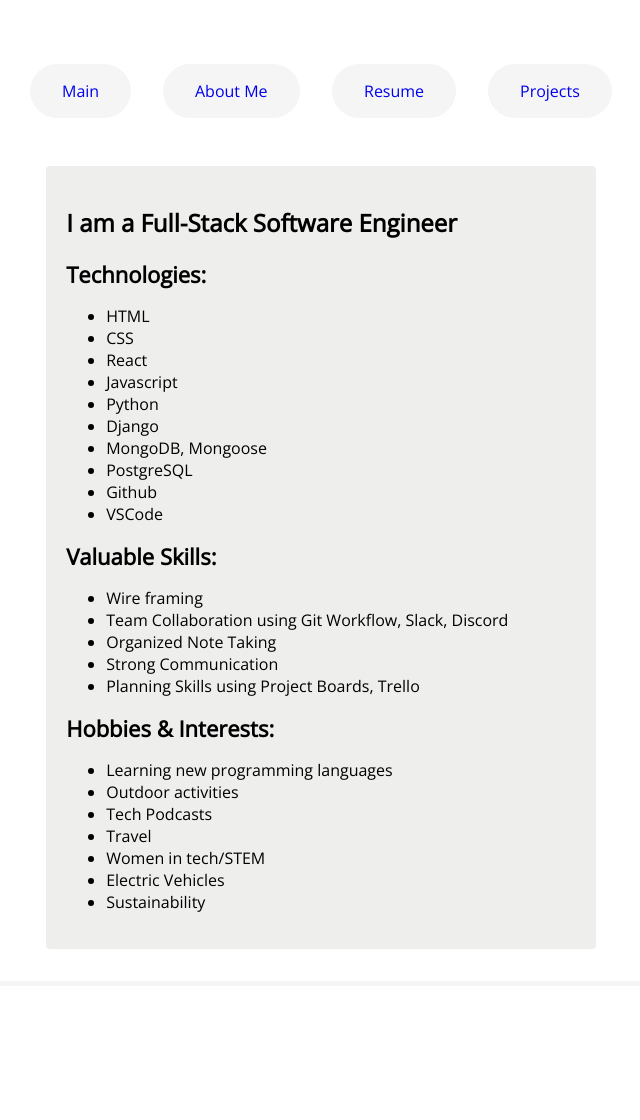
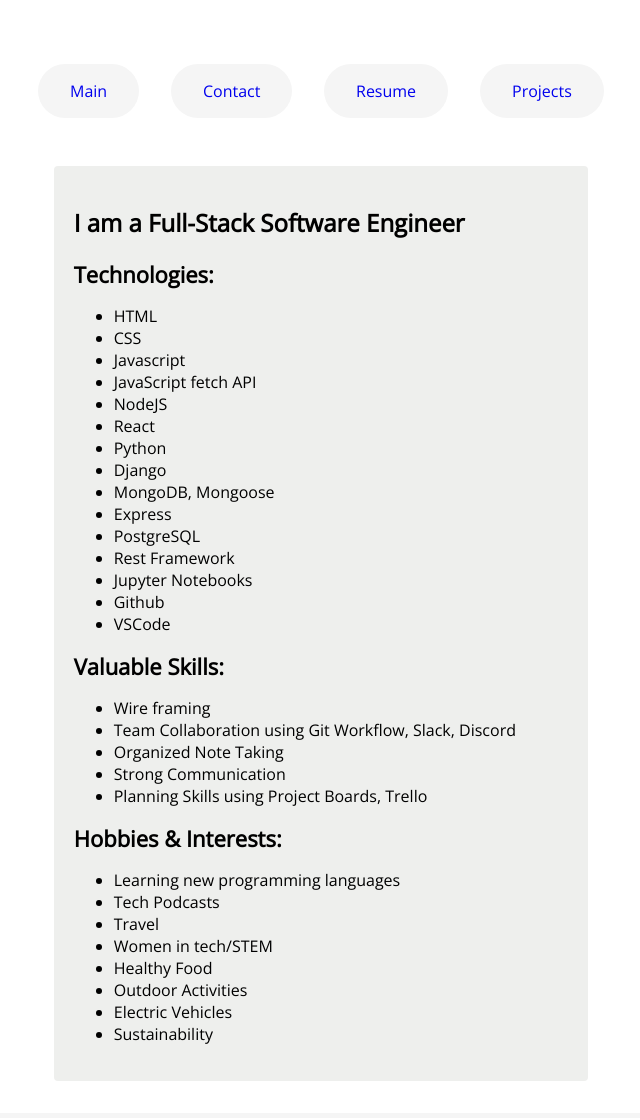
Before and after one commit to Kimberlybree/Portfolio, a React (Create React App) app: page /AboutMe in a window 1280 px wide. Shown: the top 1120 px of the page, without its empty margins (329-969 px from the left). Before the commit the page ends 1034 px from the top, so only its background shows below. Built offline with nearby package versions, Linux system fonts and the light colour scheme.

Commit message:
updating

```diff
--- a/public/index.html
+++ b/public/index.html
@@ -1,19 +1,19 @@
 <!DOCTYPE html>
 <html lang="en">
   <head>
-    <meta charset="utf-8" href="%PUBLIC_URL%/icon.ico" />
+    <meta charset="utf-8" href="icon.ico" />
     <meta name="viewport" content="width=device-width, initial-scale=1" />
     <meta name="theme-color" content="#000000" />
     <meta
       name="description"
       content="Web site created using create-react-app"
     />
-    <link rel="apple-touch-icon" href="%PUBLIC_URL%/icon.ico" />
+    <link rel="apple-touch-icon" href="icon.ico" />
     <!--
       manifest.json provides metadata used when your web app is installed on a
       user's mobile device or desktop. See https://developers.google.com/web/fundamentals/web-app-manifest/
     -->
-    <link rel="manifest" href="%PUBLIC_URL%/icon.ico" />
+    <link rel="manifest" href="icon.ico" />
 
     <!--
       Notice the use of %PUBLIC_URL% in the tags above.
--- a/src/App.js
+++ b/src/App.js
@@ -1,24 +1,28 @@
 import React from 'react';
 import { Route, Link } from 'react-router-dom';
 import Projects from './Components/Projects.jsx';
+import Contact from './Components/Contact';
+import Home from './Components/Home';
+import Main from './Components/Main';
 import AboutMe from './Components/AboutMe';
-import Contact from './Components/Contact';
-import Main from './Components/Main';
 
 
 function App(props) {
     return (
        <div>
         <div className="App">
-            <button variant="contactButton"> <Link to="/Contact">Main</Link></button>
-            <button variant="aboutButton"> <Link to="/AboutMe"> About Me</Link> </button>
+            <button variant="aboutButton"> <Link to="/Home">Main</Link></button>
+            <button variant="contactButton"> <Link to="/Contact">Contact </Link> </button>
             <button variant="resumeButton"><a href='https://www.canva.com/design/DAEr_RHv7wY/4GuIItHKvARb2tjTFPrd3Q/view?utm_content=DAEr_RHv7wY&utm_campaign=designshare&utm_medium=link&utm_source=publishsharelink'>Resume</a></button>
             <button variant="projectsButton"> <Link to="/Projects"> Projects </Link> </button>
 
 
-
                 <Route exact path="/Main"
                     component={Main} />
+
+                <Route exact path="/Contact"
+                    component={Contact} />
+
 
                 <Route exact path="/AboutMe"
                     component={AboutMe} />
@@ -26,8 +30,8 @@ function App(props) {
                 <Route exact path="/Projects"
                     component={Projects} />
 
-                <Route exact path="/Contact"
-                    component={Contact} />
+                <Route exact path="/Home"
+                    component={Home} />
 
 
         </div>
--- a/src/Components/AboutMe.jsx
+++ b/src/Components/AboutMe.jsx
@@ -9,12 +9,17 @@ function AboutMe(props) {
         <ul>
             <li>HTML</li>
             <li>CSS</li>
+            <li>Javascript</li>
+            <li>JavaScript fetch API</li>
+            <li>NodeJS</li>
             <li>React</li>
-            <li>Javascript</li>
             <li>Python</li>
             <li>Django</li>
             <li>MongoDB, Mongoose</li>
+            <li>Express</li>
             <li>PostgreSQL</li>
+            <li>Rest Framework</li>
+            <li>Jupyter Notebooks</li>
             <li>Github</li>
             <li>VSCode</li>
         </ul>
@@ -32,15 +37,15 @@ function AboutMe(props) {
         <h1>Hobbies & Interests:</h1>
         <ul>
             <li>Learning new programming languages</li>
-            <li>Outdoor activities</li>
             <li>Tech Podcasts</li>
             <li>Travel</li>
             <li>Women in tech/STEM</li>
+            <li>Healthy Food</li>
+            <li>Outdoor Activities</li>
             <li>Electric Vehicles</li>
             <li>Sustainability</li>
         </ul>
-
-</div>
+    </div>
     );
 }
 
--- a/src/Components/Contact.jsx
+++ b/src/Components/Contact.jsx
@@ -1,20 +1,12 @@
 import React from 'react';
-import Main from './Main';
-
-
 
 function Contact(props) {
     return (
-        <div className="Contact">
-            <Main />
-
+        <div>
             <button variant="emailButton"><a class="mailto" href="mailto: Kimberlybreek@gmail.com">E-Mail</a> </button>
             <button variant="callButton"><a class="tel" href="tel: 310-867-9394">Call</a> </button>
             <button className="linkedInButton"><a class="linked" href="https://www.linkedin.com/in/kimberlybree/">LinkedIn</a></button>
             <button className="gitHubButton"><a class="gitHub" href="https://github.com/Kimberlybree">GitHub</a></button>
-
-
-
         </div>
     );
 }
--- /dev/null
+++ b/src/Components/Home.jsx
@@ -0,0 +1,18 @@
+import React from 'react';
+import Main from './Main';
+
+
+
+function Home(props) {
+    return (
+        <div className="Home">
+            <Main />
+
+
+
+
+        </div>
+    );
+}
+
+export default Home;
--- a/src/Components/Main.jsx
+++ b/src/Components/Main.jsx
@@ -13,6 +13,7 @@ function Main(props) {
                 </div>
                 <AboutMe />
 
+
         </div>
 
     );
```
Also changed, not shown: 1 other file (tests, documents, lock files or other folders).
